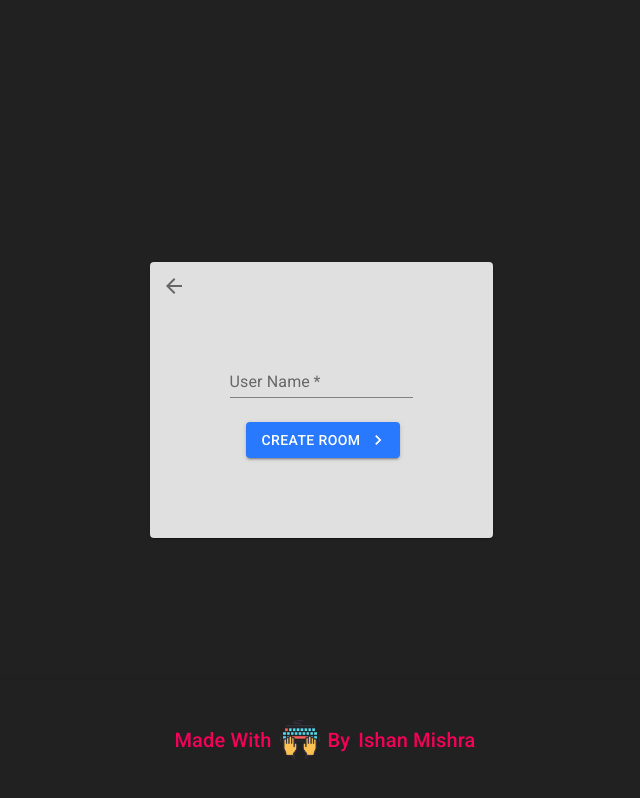
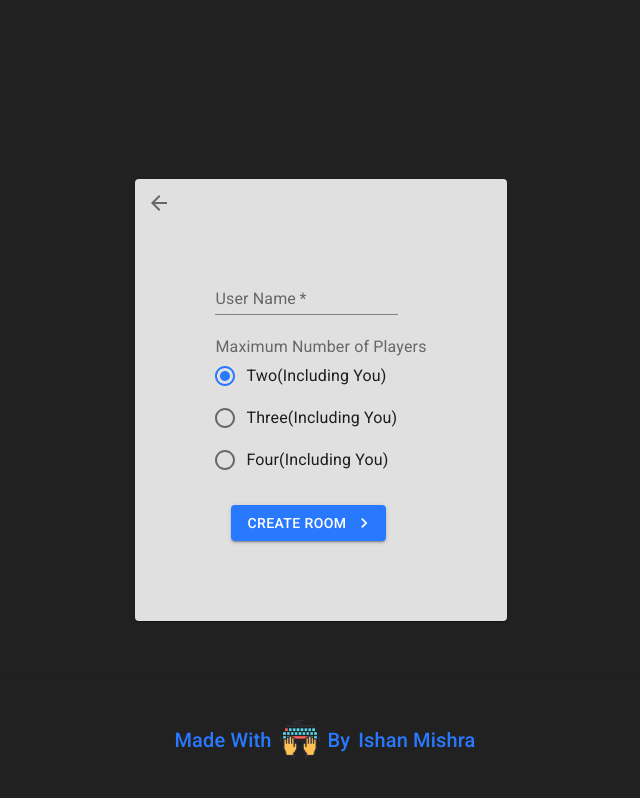
Before and after one commit to ishanExtreme/Truth_Dare, a React (Create React App) app: page /join in a window 1280 px wide. Both pictures are taken after a click on the button "CREATE ROOM". Shown: the whole page, without its empty margins (319-959 px from the left). Built offline with nearby package versions, Linux system fonts and the light colour scheme; what apisauce would draw is missing.

Commit message:
room size added

```diff
--- a/src/Components/InputField.jsx
+++ b/src/Components/InputField.jsx
@@ -6,6 +6,12 @@ import { makeStyles, createMuiTheme, ThemeProvider } from '@material-ui/core'
 import NavigateNextIcon from '@material-ui/icons/NavigateNext';
 import { blue, purple } from '@material-ui/core/colors';
 import CircularProgress from '@material-ui/core/CircularProgress';
+import FormControl from '@material-ui/core/FormControl';
+import FormLabel from '@material-ui/core/FormLabel';
+import RadioGroup from '@material-ui/core/RadioGroup';
+import FormControlLabel from '@material-ui/core/FormControlLabel';
+import FormHelperText from '@material-ui/core/FormHelperText';
+import Radio from '@material-ui/core/Radio';
 
 const useStyles = makeStyles((theme)=>{
     return {
@@ -21,6 +27,9 @@ const useStyles = makeStyles((theme)=>{
         },
         error: {
             marginBottom: theme.spacing(1),
+        },
+        radioForm: {
+            marginBottom: theme.spacing(3),
         }
     }
 })
@@ -34,7 +43,7 @@ const theme = createMuiTheme({
 })
 
 function InputField({label, handleSubmit, buttonLabel,
-    onNameChange, onRoomChange ,error, loading, isJoin, name, room}) {
+    onNameChange, onRoomChange ,error, loading, isJoin, name, room, playersNumber, handleRadioChange}) {
 
     const classes = useStyles();
 
@@ -55,11 +64,11 @@ function InputField({label, handleSubmit, buttonLabel,
                 value={name}
                 />
 
+                <br/>
 
-                {/* Dynamic Input Field */}
-                {isJoin&&
-                <>
-                <br/>
+                {isJoin?
+
+                // Room Name Input
                 <TextField
                 onChange={onRoomChange}
                 className={classes.input}
@@ -69,7 +78,18 @@ function InputField({label, handleSubmit, buttonLabel,
                 error={error?true:false}
                 value={room}
                 />
-                </>
+
+                :
+
+                // Select number of players
+                <FormControl component="fieldset" className={classes.radioForm}>
+                    <FormLabel component="legend">Maximum Number of Players</FormLabel>
+                    <RadioGroup aria-label="choose_players" name="choose_players" value={playersNumber} onChange={handleRadioChange}>
+                        <FormControlLabel value="two" control={<Radio />} label="Two(Including You)"/>
+                        <FormControlLabel value="three" control={<Radio />} label="Three(Including You)"/>
+                        <FormControlLabel value="four" control={<Radio />} label="Four(Including You)"/>
+                    </RadioGroup>
+                </FormControl>
                 }
 
                 {error &&
--- a/src/Pages/CreateRoom.jsx
+++ b/src/Pages/CreateRoom.jsx
@@ -42,7 +42,7 @@ const useStyles = makeStyles((theme)=> {
 })
 
 // handleClick = back button
-function CreateRoom({handleClick, handleNameChange, handleCreateRoom, error, loading, name}) {
+function CreateRoom({handleClick, handleNameChange, handleCreateRoom, error, loading, name, playersNumber, handleRadioChange}) {
 
     const classes = useStyles();
 
@@ -59,6 +59,8 @@ function CreateRoom({handleClick, handleNameChange, handleCreateRoom, error, loa
                 loading={loading}
                 isJoin={false}
                 name={name}
+                playersNumber={playersNumber}
+                handleRadioChange={handleRadioChange}
                 />
             </InputContainer>
 
--- a/src/Pages/Main.jsx
+++ b/src/Pages/Main.jsx
@@ -17,6 +17,8 @@ function Main(props) {
     const [error, setError] = useState('');
     const [loading, setLoading] = useState(false);
     const [room, setRoom] = useState(null);
+    const [playersNumber, setPlayersNumber] = useState("two");
+
     const getTokenApi = useApi(videoApi.video);
     const createRoomApi = useApi(roomApi.room);
     const joinRoomApi = useApi(roomApi.join);
@@ -66,6 +68,11 @@ function Main(props) {
         };
         }
     }, [room, handleLogout]);
+
+    const handleRadioChange = (event)=>{
+        setPlayersNumber(event.target.value);
+        setError(false);
+    };
 
     const validateJoin = ()=>{
 
@@ -156,6 +163,7 @@ function Main(props) {
         setError('');
         const error = validateCreate();
 
+
         if(error)
         {
             setError(error);
@@ -164,7 +172,13 @@ function Main(props) {
         else
         {
             const uniqueRoomName = uuidv4().split("-")[0];
-            const create_room_body = {identity: userName, room: uniqueRoomName};
+
+            let roomSize;
+            if(playersNumber === "two") roomSize = 2;
+            if(playersNumber === "three") roomSize = 3;
+            if(playersNumber === "four") roomSize = 4;
+
+            const create_room_body = {identity: userName, room: uniqueRoomName, roomSize: roomSize};
             const room_result = await createRoomApi.request(create_room_body);
 
             if(!room_result.ok)
@@ -210,7 +224,7 @@ function Main(props) {
             setLoading(false);
         }
 
-    }, [userName, roomName])
+    }, [userName, roomName, playersNumber])
 
 
     let render;
@@ -235,6 +249,8 @@ function Main(props) {
             resetError={resetError}
             name={userName}
             room={roomName}
+            playersNumber={playersNumber}
+            handleRadioChange={handleRadioChange}
             />
         );
     }
--- a/src/Pages/Start.jsx
+++ b/src/Pages/Start.jsx
@@ -3,7 +3,7 @@ import CreateRoom from './CreateRoom';
 import JoinRoom from './JoinRoom';
 import Option from './Option';
 
-function Start({handleNameChange, handleRoomChange, handleJoinRoom, handleCreateRoom, error, loading, resetError, name, room}) {
+function Start({handleNameChange, handleRoomChange, handleJoinRoom, handleCreateRoom, error, loading, resetError, name, room, playersNumber, handleRadioChange}) {
 
     // switch between component "create", "join" and "option"
     const [component, setComponent] = useState('option');
@@ -35,6 +35,8 @@ function Start({handleNameChange, handleRoomChange, handleJoinRoom, handleCreate
             error={error}
             loading={loading}
             name={name}
+            playersNumber={playersNumber}
+            handleRadioChange={handleRadioChange}
             />
         );
     }
--- a/src/config/settings.js
+++ b/src/config/settings.js
@@ -2,10 +2,10 @@ require('dotenv').config();
 
 const setting = {
     dev: {
-        apiUrl: 'https://truth-dare-api.herokuapp.com/api'
+        apiUrl: 'http://localhost:3001/api'
     },
     prod: {
-        apiUrl: 'https://truth-dare-api.herokuapp.com/api'
+        apiUrl: 'http://localhost:3001/api'
     },
 }
 
```
